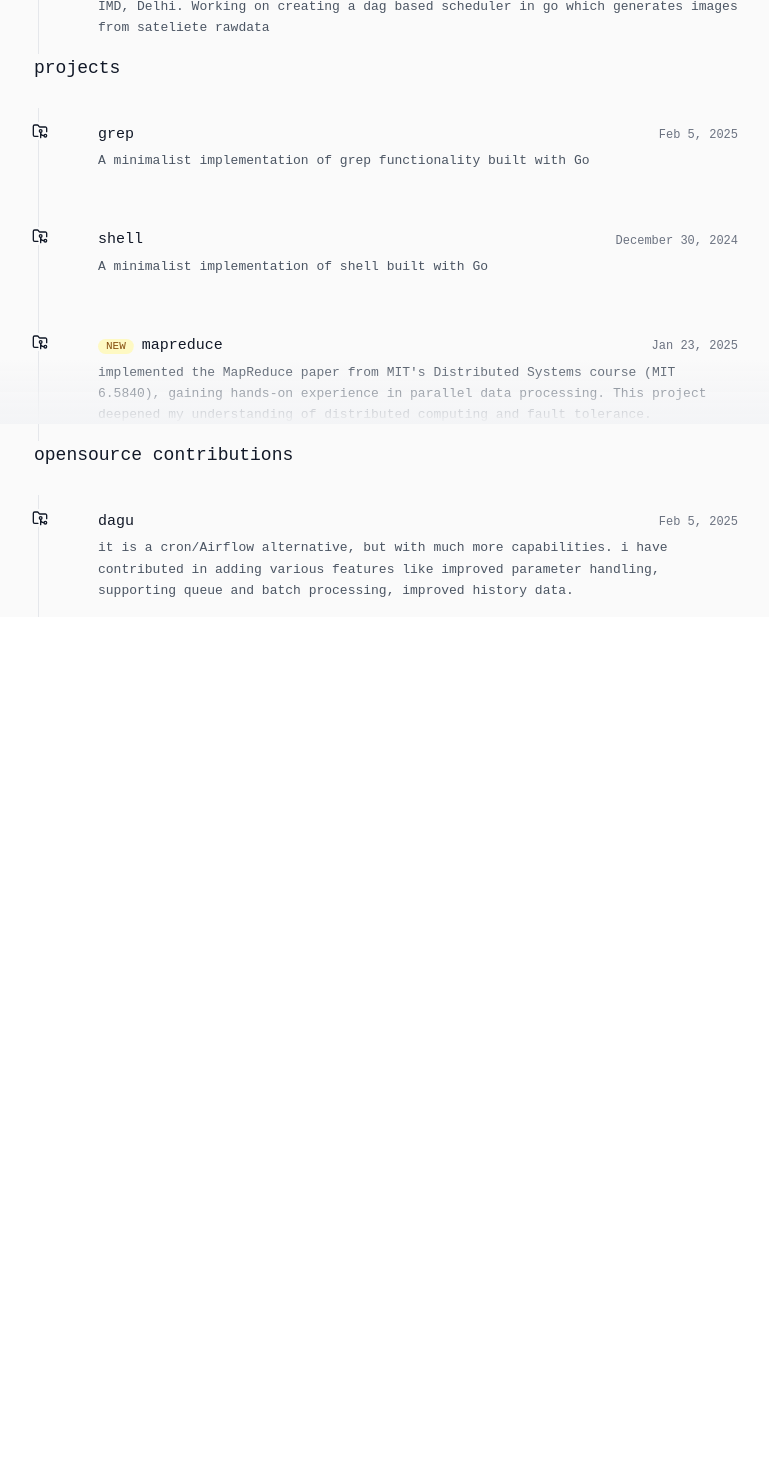
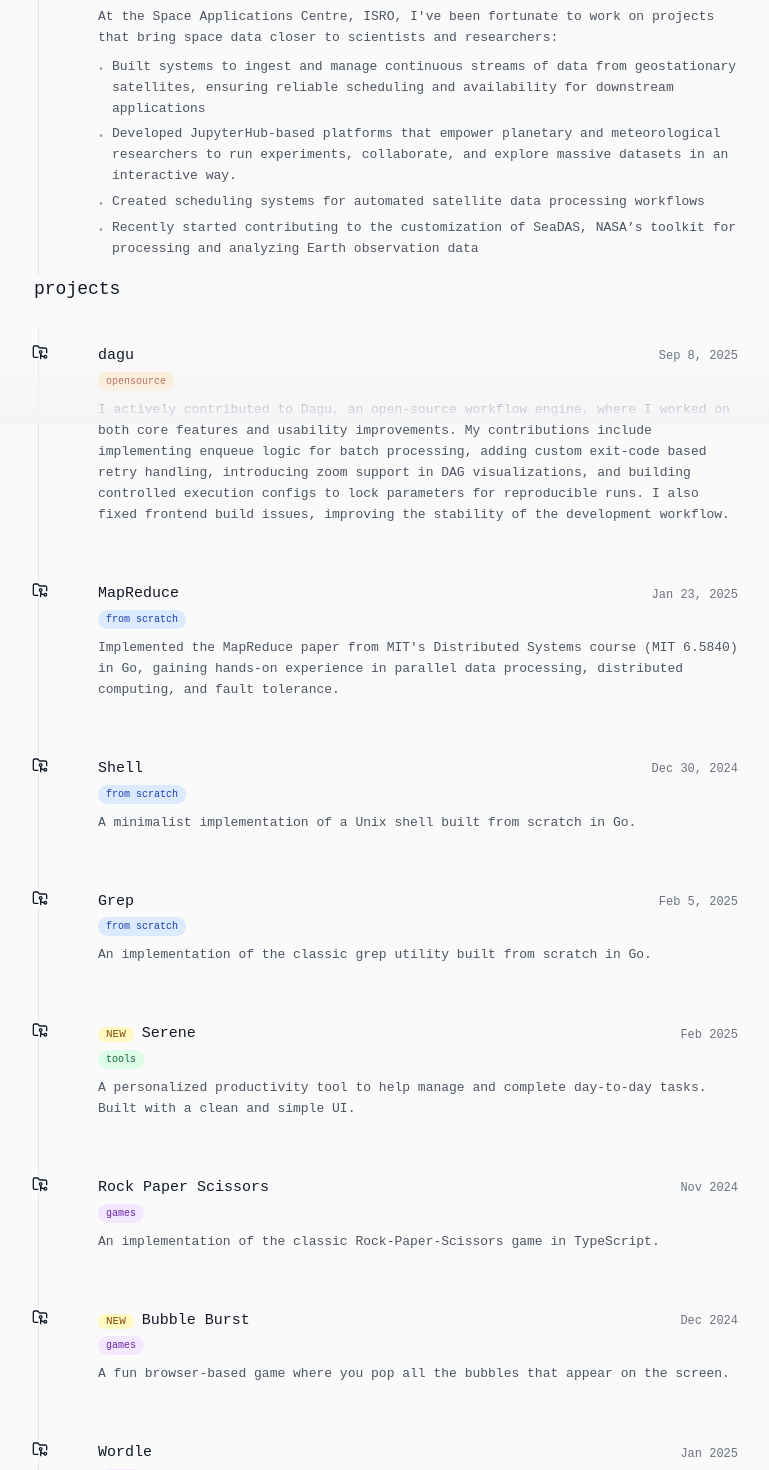
Before and after one commit to kriyanshii/kriyanshii.github.io, a React (Vite) app: page / in a window 1280 px wide. Shown: the part 440-1910 px from the top of the page, without its empty margins (246-1015 px from the left). Before the commit the page ends 1057 px from the top, so only its background shows below. Built offline with nearby package versions, Linux system fonts and the light colour scheme.

Commit message:
monthly update

```diff
--- a/package.json
+++ b/package.json
@@ -7,7 +7,8 @@
     "dev": "vite",
     "build": "tsc -b && vite build",
     "lint": "eslint .",
-    "preview": "vite preview"
+    "preview": "vite preview",
+    "deploy": "vite build && gh-pages -d dist"
   },
   "dependencies": {
     "front-matter": "^4.0.2",
@@ -29,6 +30,7 @@
     "eslint": "^9.13.0",
     "eslint-plugin-react-hooks": "^5.0.0",
     "eslint-plugin-react-refresh": "^0.4.14",
+    "gh-pages": "^6.3.0",
     "globals": "^15.11.0",
     "jsdom": "^26.0.0",
     "postcss": "^8.5.1",
@@ -36,6 +38,7 @@
     "typescript": "~5.6.2",
     "typescript-eslint": "^8.11.0",
     "vite": "^5.4.10",
+    "vite-plugin-static": "^0.0.3",
     "vitest": "^2.1.9"
   }
 }
--- a/src/components/Timeline.tsx
+++ b/src/components/Timeline.tsx
@@ -62,9 +62,41 @@ export function Timeline({ items, title }: TimelineProps) {
                   </div>
                   <span className="text-xs font-medium text-gray-500 dark:text-gray-400 shrink-0">{item.date}</span>
                 </div>
+                {item.tags && item.tags.length > 0 && (
+                  <div className="flex flex-wrap gap-1 mb-2">
+                    {item.tags.map((tag, tagIndex) => (
+                      <span
+                        key={tagIndex}
+                        className={`px-2 py-0.5 text-[10px] font-medium rounded-full ${
+                          tag === 'from scratch'
+                            ? 'bg-blue-100 dark:bg-blue-900/30 text-blue-800 dark:text-blue-200'
+                            : tag === 'tools'
+                            ? 'bg-green-100 dark:bg-green-900/30 text-green-800 dark:text-green-200'
+                            : tag === 'games'
+                            ? 'bg-purple-100 dark:bg-purple-900/30 text-purple-800 dark:text-purple-200'
+                            : tag === 'opensource'
+                            ? 'bg-orange-100 dark:bg-orange-900/30 text-orange-800 dark:text-orange-200'
+                            : 'bg-gray-100 dark:bg-gray-800 text-gray-700 dark:text-gray-300'
+                        }`}
+                      >
+                        {tag}
+                      </span>
+                    ))}
+                  </div>
+                )}
                 <p className="text-[13px] text-gray-600 dark:text-gray-400 leading-relaxed">
                   {item.description}
                 </p>
+                {item.bulletPoints && item.bulletPoints.length > 0 && (
+                  <ul className="mt-2 space-y-1">
+                    {item.bulletPoints.map((bullet, bulletIndex) => (
+                      <li key={bulletIndex} className="text-[13px] text-gray-600 dark:text-gray-400 leading-relaxed flex items-start">
+                        <span className="text-gray-400 dark:text-gray-500 mr-2 mt-1.5 text-[10px]">•</span>
+                        <span>{bullet}</span>
+                      </li>
+                    ))}
+                  </ul>
+                )}
               </Link>
             </div>
           ))}
--- a/src/content/blog/kriyanshii.md
+++ b/src/content/blog/kriyanshii.md
@@ -1,11 +1,14 @@
 ---
-title: kriyanshii
+title: welcome
 date: 2025-02-07
 tag: Life
 description: welcome to my portfolio
 ---
 
-hey, this is kriyanshi, and welcome to my portfolio. i am a software engineer who loves writing efficient code. this version of my portfolio is  heavily inspired by [shin](https://shinbehavior.com/). I have been working as software engineer and ocassionaly i play flute in my free time. I converted my hobby of  creating random things with css into writing strong bash scripts that sometimes wipe out my hard drive but i have improved my bash skill(lol).
+Hey, I'm Kriyanshi—welcome to my portfolio! This version is heavily inspired by [shin](https://shinbehavior.com/). and I've kept it simple yet expressive, reflecting the journey I'm on.
 
+By day, I'm a software engineer, and in my free time, I occasionally play the flute. What started as a love for experimenting with CSS turned into writing powerful Bash scripts—some of which have accidentally wiped my hard drive (but I've definitely improved since then! 😆).
 
-![food](../../assets/IMG_20250123_175549324_HDR.jpg)
+Lately, I've been working on backend systems, distributed computing, and DAG-based scheduling in Go. Here, I'll be sharing insights from my projects, things I’m learning, and maybe even a few unexpected detours—whether it's tech, music, or something fun.
+
+Glad you’re here, and I hope you find something interesting. Thanks for stopping by! 🚀
--- a/src/pages/Home.tsx
+++ b/src/pages/Home.tsx
@@ -1,80 +1,129 @@
-import { Github, Twitter } from 'lucide-react';
-import { ProjectItem } from '../types';
-import { Timeline } from '../components/Timeline';
+import { Github, Twitter } from "lucide-react";
+import { ProjectItem } from "../types";
+import { Timeline } from "../components/Timeline";
 
 export function Home() {
 	const workItems: ProjectItem[] = [
 		{
-            type: 'job',
-            title: 'Space Application Center',
-            date: 'Sep, 2023',
-            description: 'backend engineering and  setting up a base station for INSAT-3DS at SAC bopal and IMD, Delhi. Working on creating a dag based scheduler in go which generates images from sateliete rawdata',
-            link: '#',
-            isNew: true
-        },]
-    const opensourceItems: ProjectItem[] = [
-        {
-            type: 'project',
-            title: 'dagu',
-            date: 'Feb 5, 2025',
-            description: 'it is a cron/Airflow alternative, but with much more capabilities. i have contributed in adding various features like improved parameter handling, supporting queue and batch processing, improved history data.',
-            link: 'https://github.com/dagu-org/dagu/pulls?q=is:pr+author:kriyanshii',
+			type: "job",
+			title: "Space Application Center",
+			date: "Sep, 2023",
+			description:
+				"At the Space Applications Centre, ISRO, I've been fortunate to work on projects that bring space data closer to scientists and researchers:",
+			link: "#",
+			isNew: true,
+			bulletPoints: [
+				"Built systems to ingest and manage continuous streams of data from geostationary satellites, ensuring reliable scheduling and availability for downstream applications",
+				"Developed JupyterHub-based platforms that empower planetary and meteorological researchers to run experiments, collaborate, and explore massive datasets in an interactive way.",
+				"Created scheduling systems for automated satellite data processing workflows",
+				"Recently started contributing to the customization of SeaDAS, NASA’s toolkit for processing and analyzing Earth observation data"
+			],
 		},
-    ]
+	];
 	const projectItems: ProjectItem[] = [
 		{
-      type: 'project',
-      title: 'grep',
-      date: 'Feb 5, 2025',
-      description: 'A minimalist implementation of grep functionality built with Go',
-      link: 'https://github.com/kriyanshii/grep-go',
+			type: "project",
+			title: "dagu",
+			date: "Sep 8, 2025",
+			description:
+				"I actively contributed to Dagu, an open-source workflow engine, where I worked on both core features and usability improvements. My contributions include implementing enqueue logic for batch processing, adding custom exit-code based retry handling, introducing zoom support in DAG visualizations, and building controlled execution configs to lock parameters for reproducible runs. I also fixed frontend build issues, improving the stability of the development workflow.",
+			link: "https://github.com/dagu-org/dagu/pulls?q=is:pr+author:kriyanshii",
+			tags: ["opensource"],
 		},
 		{
-      type: 'project',
-      title: 'shell',
-      date: 'December 30, 2024',
-      description: 'A minimalist implementation of shell built with Go',
-      link: 'https://github.com/kriyanshii/shell-go',
+		  type: "project",
+		  title: "MapReduce",
+		  date: "Jan 23, 2025",
+		  description:
+			"Implemented the MapReduce paper from MIT's Distributed Systems course (MIT 6.5840) in Go, gaining hands-on experience in parallel data processing, distributed computing, and fault tolerance.",
+		  link: "https://github.com/kriyanshii/mit-6.5840",
+		  tags: ["from scratch"],
 		},
 		{
-      type: 'project',
-      title: 'mapreduce',
-      date: 'Jan 23, 2025',
-      description: 'implemented the MapReduce paper from MIT\'s Distributed Systems course (MIT 6.5840), gaining hands-on experience in parallel data processing. This project deepened my understanding of distributed computing and fault tolerance.',
-      link: 'https://github.com/kriyanshii/mit-6.5840',
-      isNew: true
-    }
-  ]
+		  type: "project",
+		  title: "Shell",
+		  date: "Dec 30, 2024",
+		  description:
+			"A minimalist implementation of a Unix shell built from scratch in Go.",
+		  link: "https://github.com/kriyanshii/shell-go",
+		  tags: ["from scratch"],
+		},
+		{
+		  type: "project",
+		  title: "Grep",
+		  date: "Feb 5, 2025",
+		  description:
+			"An implementation of the classic grep utility built from scratch in Go.",
+		  link: "https://github.com/kriyanshii/grep-go",
+		  tags: ["from scratch"],
+		},
+		{
+		  type: "project",
+		  title: "Serene",
+		  date: "Feb 2025",
+		  description:
+			"A personalized productivity tool to help manage and complete day-to-day tasks. Built with a clean and simple UI.",
+		  link: "https://sereneworkspace.netlify.app/",
+		  isNew: true,
+		  tags: ["tools"],
+		},
+		{
+		  type: "project",
+		  title: "Rock Paper Scissors",
+		  date: "Nov 2024",
+		  description:
+			"An implementation of the classic Rock-Paper-Scissors game in TypeScript.",
+		  link: "https://github.com/kriyanshii/rock-paper-scissors",
+		  tags: ["games"],
+		},
+		{
+		  type: "project",
+		  title: "Bubble Burst",
+		  date: "Dec 2024",
+		  description:
+			"A fun browser-based game where you pop all the bubbles that appear on the screen.",
+		  link: "https://github.com/kriyanshii/bubble-burst",
+		  isNew: true,
+		  tags: ["games"],
+		},
+		{
+		  type: "project",
+		  title: "Wordle",
+		  date: "Jan 2025",
+		  description:
+			"A from-scratch implementation of the popular Wordle game using TypeScript.",
+		  link: "https://github.com/kriyanshii/wordle",
+		  tags: ["games"],
+		},
+	];
 
 
 	return (
 		<div className="max-w-3xl mx-auto px-6">
-      <header className="mb-16">
+			<header className="mb-10 flex sm:flex-row  sm:justify-between items-center">
 					<p className="text-[15px] leading-relaxed text-gray-800 dark:text-gray-300 mb-4">
-        a software engineer who loves writing efficient Go code. Currently, I'm deep into crafting an interpreter (Code Crafters) and exploring distributed systems (MIT 6.824). Right now, I'm building duckGPT—a tool that listens to spoken answers, just like your mom used to, and checks your knowledge on any given subject!"
-        </p>
-        <div className="flex gap-4">
+					I’m a software engineer at ISRO’s Space Applications Centre, where I get to play with satellites (well, their data at least 🚀). I’ve built tools that ingest and schedule data from geostationary satellites and crafted interactive environments with JupyterHub to make planetary and weather research a lot more hands-on.
+
+Right now, I’m diving into SeaDAS, NASA’s go-to toolkit for processing and analyzing Earth observation data — tweaking it, customizing it, and making sure scientists can get the most out of satellite snapshots of our planet 🌍✨.					</p>
+					<div>
 						<a
 							href="https://github.com/kriyanshii"
 							target="_blank"
 							rel="noopener noreferrer"
-            className="text-gray-700 hover:text-gray-900 dark:text-gray-400 dark:hover:text-gray-200 transition-colors"
-          >
+							className="text-gray-700 hover:text-gray-900 dark:text-gray-400 dark:hover:text-gray-200 transition-colors">
 							<Github size={18} />
 						</a>
 						<a
 							href="https://x.com/kriyanshii"
 							target="_blank"
 							rel="noopener noreferrer"
-            className="text-gray-700 hover:text-gray-900 dark:text-gray-400 dark:hover:text-gray-200 transition-colors"
-          >
+							className="text-gray-700 hover:text-gray-900 dark:text-gray-400 dark:hover:text-gray-200 transition-colors">
 							<Twitter size={18} />
 						</a>
 					</div>
 			</header>
-      <Timeline items={workItems} title='work'/>
-      <Timeline items={projectItems} title='projects' />
-        <Timeline items={opensourceItems} title='opensource contributions' />
+			<Timeline items={workItems} title="work" />
+			<Timeline items={projectItems} title="projects" />
 		</div>
 	);
 }
--- a/src/types.ts
+++ b/src/types.ts
@@ -5,6 +5,8 @@ export interface ProjectItem {
     description: string;
     link?: string;
     isNew?: boolean;
+    bulletPoints?: string[];
+    tags?: string[];
   }
 
   export interface BlogPost {
--- a/vite.config.ts
+++ b/vite.config.ts
@@ -5,4 +5,5 @@ import react from '@vitejs/plugin-react'
 // https://vite.dev/config/
 export default defineConfig({
   plugins: [react()],
+  base: '/',
 })
```
Also changed, not shown: src/assets/kriyanshi.jpg (added), 1 other file (tests, documents, lock files or other folders). Lines whose indentation alone changed are shown as unchanged.
